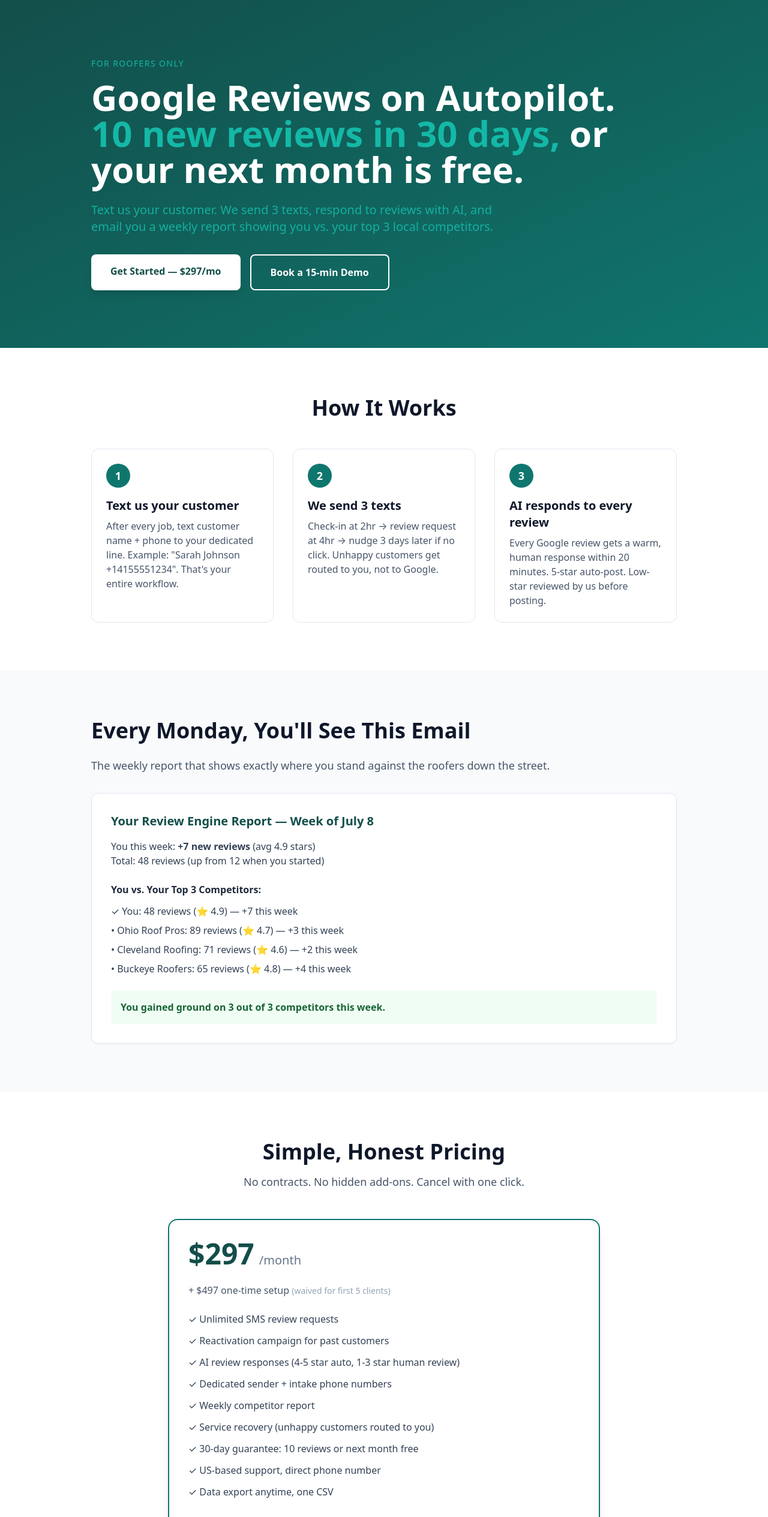
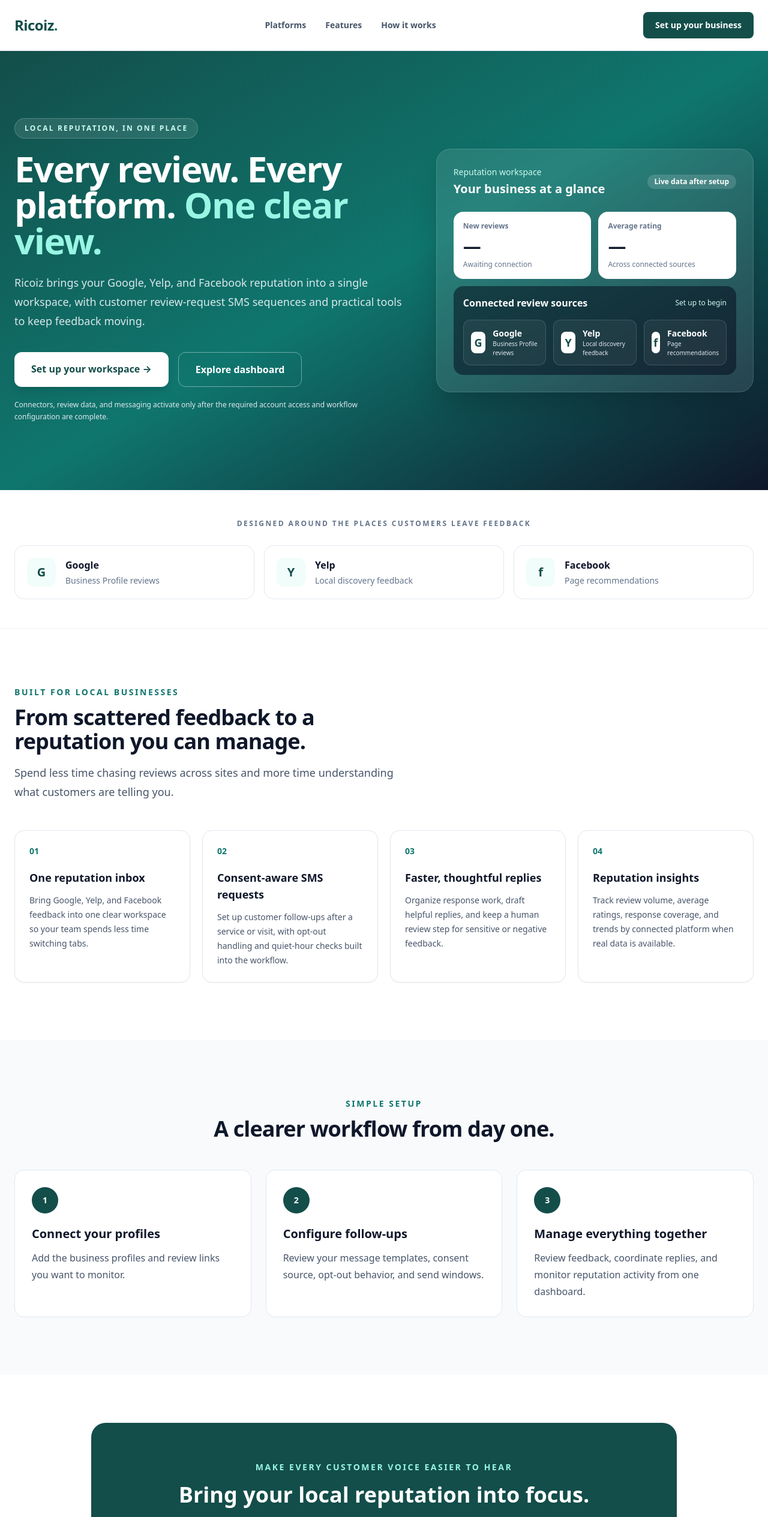
Before and after one commit to Deep-0610/Ricoiz_work, a Next.js app in the folder landing/: page / in a window 1280 px wide. Shown: the top 2529 px of the page at 60% size. Built offline with nearby package versions, Linux system fonts and the light colour scheme.

Commit message:
Personalize landing page for multi-platform local reputation aggregator

```diff
--- a/landing/app/page.jsx
+++ b/landing/app/page.jsx
@@ -1,213 +1,93 @@
+const platforms = [
+  { name: "Google", mark: "G", detail: "Business Profile reviews" },
+  { name: "Yelp", mark: "Y", detail: "Local discovery feedback" },
+  { name: "Facebook", mark: "f", detail: "Page recommendations" },
+];
+
+const features = [
+  { number: "01", title: "One reputation inbox", description: "Bring Google, Yelp, and Facebook feedback into one clear workspace so your team spends less time switching tabs." },
+  { number: "02", title: "Consent-aware SMS requests", description: "Set up customer follow-ups after a service or visit, with opt-out handling and quiet-hour checks built into the workflow." },
+  { number: "03", title: "Faster, thoughtful replies", description: "Organize response work, draft helpful replies, and keep a human review step for sensitive or negative feedback." },
+  { number: "04", title: "Reputation insights", description: "Track review volume, average ratings, response coverage, and trends by connected platform when real data is available." },
+];
+
+const steps = [
+  { title: "Connect your profiles", description: "Add the business profiles and review links you want to monitor." },
+  { title: "Configure follow-ups", description: "Review your message templates, consent source, opt-out behavior, and send windows." },
+  { title: "Manage everything together", description: "Review feedback, coordinate replies, and monitor reputation activity from one dashboard." },
+];
+
 export default function HomePage() {
   return (
-    <main>
-      {/* HERO */}
-      <section className="bg-gradient-to-br from-brand-dark to-brand py-24 text-white">
-        <div className="mx-auto max-w-5xl px-6">
-          <p className="mb-4 text-sm font-medium uppercase tracking-widest text-brand-light">
-            For Roofers Only
-          </p>
-          <h1 className="mb-6 text-5xl font-bold leading-tight md:text-6xl">
-            Google Reviews on Autopilot.
-            <br />
-            <span className="text-brand-light">10 new reviews in 30 days,</span> or your next month is free.
-          </h1>
-          <p className="mb-8 max-w-2xl text-xl text-brand-light/90">
-            Text us your customer. We send 3 texts, respond to reviews with AI, and email you a weekly report showing you vs. your top 3 local competitors.
-          </p>
-          <div className="flex flex-wrap gap-4">
-            <a
-              href="#pricing"
-              className="rounded-lg bg-white px-8 py-4 font-bold text-brand-dark shadow-lg transition hover:bg-brand-light hover:text-white"
-            >
-              Get Started — $297/mo
-            </a>
-            <a
-              href="https://calendly.com/review-engine/demo"
-              className="rounded-lg border-2 border-white bg-transparent px-8 py-4 font-bold text-white transition hover:bg-white hover:text-brand-dark"
-            >
-              Book a 15-min Demo
-            </a>
+    <main className="overflow-hidden">
+      <header className="border-b border-slate-200 bg-white">
+        <div className="mx-auto flex max-w-7xl items-center justify-between px-6 py-5">
+          <a href="/" className="text-2xl font-black tracking-tight text-brand-dark">Ricoiz<span className="text-brand">.</span></a>
+          <nav className="hidden items-center gap-8 text-sm font-semibold text-slate-600 md:flex">
+            <a href="#platforms" className="hover:text-brand-dark">Platforms</a>
+            <a href="#features" className="hover:text-brand-dark">Features</a>
+            <a href="#how-it-works" className="hover:text-brand-dark">How it works</a>
+          </nav>
+          <a href="/onboarding" className="rounded-lg bg-brand-dark px-5 py-3 text-sm font-bold text-white transition hover:bg-brand">Set up your business</a>
+        </div>
+      </header>
+
+      <section className="relative bg-gradient-to-br from-brand-dark via-brand to-slate-900 py-20 text-white md:py-28">
+        <div className="mx-auto grid max-w-7xl items-center gap-14 px-6 lg:grid-cols-[1.1fr_.9fr]">
+          <div>
+            <p className="mb-5 inline-flex rounded-full border border-white/20 bg-white/10 px-4 py-2 text-xs font-bold uppercase tracking-[.18em] text-teal-100">Local reputation, in one place</p>
+            <h1 className="max-w-3xl text-4xl font-black leading-tight tracking-tight md:text-6xl">Every review. Every platform. <span className="text-teal-200">One clear view.</span></h1>
+            <p className="mt-6 max-w-2xl text-lg leading-8 text-slate-100/90">Ricoiz brings your Google, Yelp, and Facebook reputation into a single workspace, with customer review-request SMS sequences and practical tools to keep feedback moving.</p>
+            <div className="mt-9 flex flex-wrap gap-4">
+              <a href="/onboarding" className="rounded-xl bg-white px-7 py-4 font-bold text-brand-dark shadow-lg transition hover:bg-teal-50">Set up your workspace <span aria-hidden="true">→</span></a>
+              <a href="/dashboard" className="rounded-xl border border-white/40 px-7 py-4 font-bold text-white transition hover:bg-white/10">Explore dashboard</a>
+            </div>
+            <p className="mt-5 text-xs leading-5 text-slate-200">Connectors, review data, and messaging activate only after the required account access and workflow configuration are complete.</p>
+          </div>
+
+          <div className="rounded-3xl border border-white/15 bg-white/10 p-5 shadow-2xl backdrop-blur-sm md:p-7">
+            <div className="flex items-center justify-between gap-4">
+              <div><p className="text-sm text-teal-100">Reputation workspace</p><h2 className="mt-1 text-xl font-bold">Your business at a glance</h2></div>
+              <span className="rounded-full bg-white/15 px-3 py-1 text-xs font-semibold">Live data after setup</span>
+            </div>
+            <div className="mt-6 grid grid-cols-2 gap-3">
+              <div className="rounded-2xl bg-white p-4 text-slate-900"><p className="text-xs font-semibold text-slate-500">New reviews</p><p className="mt-2 text-3xl font-black">—</p><p className="mt-1 text-xs text-slate-500">Awaiting connection</p></div>
+              <div className="rounded-2xl bg-white p-4 text-slate-900"><p className="text-xs font-semibold text-slate-500">Average rating</p><p className="mt-2 text-3xl font-black">—</p><p className="mt-1 text-xs text-slate-500">Across connected sources</p></div>
+              <div className="col-span-2 rounded-2xl bg-slate-950/50 p-4">
+                <div className="flex items-center justify-between"><p className="font-semibold">Connected review sources</p><p className="text-xs text-teal-100">Set up to begin</p></div>
+                <div className="mt-4 grid gap-3 sm:grid-cols-3">{platforms.map((platform) => <div key={platform.name} className="flex items-center gap-3 rounded-xl border border-white/15 bg-white/5 p-3"><span className="flex h-9 w-9 items-center justify-center rounded-lg bg-white text-lg font-black text-brand-dark">{platform.mark}</span><div><p className="text-sm font-bold">{platform.name}</p><p className="text-[10px] text-slate-200">{platform.detail}</p></div></div>)}</div>
+              </div>
+            </div>
           </div>
         </div>
       </section>
 
-      {/* HOW IT WORKS */}
-      <section className="py-20">
-        <div className="mx-auto max-w-5xl px-6">
-          <h2 className="mb-12 text-center text-4xl font-bold">How It Works</h2>
-          <div className="grid gap-8 md:grid-cols-3">
-            <Step
-              n={1}
-              title="Text us your customer"
-              body='After every job, text customer name + phone to your dedicated line. Example: "Sarah Johnson +14155551234". That&apos;s your entire workflow.'
-            />
-            <Step
-              n={2}
-              title="We send 3 texts"
-              body="Check-in at 2hr → review request at 4hr → nudge 3 days later if no click. Unhappy customers get routed to you, not to Google."
-            />
-            <Step
-              n={3}
-              title="AI responds to every review"
-              body="Every Google review gets a warm, human response within 20 minutes. 5-star auto-post. Low-star reviewed by us before posting."
-            />
-          </div>
+      <section id="platforms" className="border-b border-slate-100 bg-white py-12">
+        <div className="mx-auto max-w-7xl px-6">
+          <p className="text-center text-xs font-bold uppercase tracking-[.2em] text-slate-500">Designed around the places customers leave feedback</p>
+          <div className="mt-7 grid gap-4 md:grid-cols-3">{platforms.map((platform) => <div key={platform.name} className="flex items-center gap-4 rounded-2xl border border-slate-200 p-5"><span className="flex h-12 w-12 items-center justify-center rounded-xl bg-teal-50 text-xl font-black text-brand-dark">{platform.mark}</span><div><h3 className="font-bold text-slate-900">{platform.name}</h3><p className="mt-1 text-sm text-slate-500">{platform.detail}</p></div></div>)}</div>
         </div>
       </section>
 
-      {/* COMPETITOR REPORT */}
-      <section className="bg-slate-50 py-20">
-        <div className="mx-auto max-w-5xl px-6">
-          <h2 className="mb-6 text-4xl font-bold">Every Monday, You&apos;ll See This Email</h2>
-          <p className="mb-8 text-lg text-slate-600">
-            The weekly report that shows exactly where you stand against the roofers down the street.
-          </p>
-          <div className="rounded-xl border border-slate-200 bg-white p-8 shadow-sm">
-            <h3 className="mb-4 text-xl font-bold text-brand-dark">
-              Your Review Engine Report — Week of July 8
-            </h3>
-            <p className="mb-6 text-slate-700">
-              You this week: <strong>+7 new reviews</strong> (avg 4.9 stars)
-              <br />
-              Total: 48 reviews (up from 12 when you started)
-            </p>
-            <div className="mb-6">
-              <p className="mb-3 font-semibold text-slate-800">You vs. Your Top 3 Competitors:</p>
-              <ul className="space-y-2 text-slate-700">
-                <li>✓ You: 48 reviews (⭐ 4.9) — +7 this week</li>
-                <li>• Ohio Roof Pros: 89 reviews (⭐ 4.7) — +3 this week</li>
-                <li>• Cleveland Roofing: 71 reviews (⭐ 4.6) — +2 this week</li>
-                <li>• Buckeye Roofers: 65 reviews (⭐ 4.8) — +4 this week</li>
-              </ul>
-            </div>
-            <p className="rounded bg-green-50 p-4 font-semibold text-green-800">
-              You gained ground on 3 out of 3 competitors this week.
-            </p>
-          </div>
+      <section id="features" className="py-20 md:py-24">
+        <div className="mx-auto max-w-7xl px-6">
+          <div className="max-w-2xl"><p className="text-sm font-bold uppercase tracking-[.18em] text-brand">Built for local businesses</p><h2 className="mt-3 text-3xl font-black tracking-tight text-slate-900 md:text-4xl">From scattered feedback to a reputation you can manage.</h2><p className="mt-4 text-lg leading-8 text-slate-600">Spend less time chasing reviews across sites and more time understanding what customers are telling you.</p></div>
+          <div className="mt-12 grid gap-5 sm:grid-cols-2 lg:grid-cols-4">{features.map((feature) => <article key={feature.number} className="rounded-2xl border border-slate-200 bg-white p-6 shadow-sm transition hover:-translate-y-1 hover:shadow-md"><p className="text-sm font-black text-brand">{feature.number}</p><h3 className="mt-5 text-lg font-bold text-slate-900">{feature.title}</h3><p className="mt-3 text-sm leading-6 text-slate-600">{feature.description}</p></article>)}</div>
         </div>
       </section>
 
-      {/* PRICING */}
-      <section id="pricing" className="py-20">
-        <div className="mx-auto max-w-3xl px-6">
-          <h2 className="mb-4 text-center text-4xl font-bold">Simple, Honest Pricing</h2>
-          <p className="mb-12 text-center text-lg text-slate-600">
-            No contracts. No hidden add-ons. Cancel with one click.
-          </p>
-          <div className="rounded-2xl border-2 border-brand p-8 shadow-xl">
-            <div className="mb-6 flex items-baseline">
-              <span className="text-5xl font-bold text-brand-dark">$297</span>
-              <span className="ml-2 text-xl text-slate-500">/month</span>
-            </div>
-            <p className="mb-6 text-slate-600">
-              + $497 one-time setup <span className="text-sm text-slate-400">(waived for first 5 clients)</span>
-            </p>
-            <ul className="mb-8 space-y-3 text-slate-700">
-              <li>✓ Unlimited SMS review requests</li>
-              <li>✓ Reactivation campaign for past customers</li>
-              <li>✓ AI review responses (4-5 star auto, 1-3 star human review)</li>
-              <li>✓ Dedicated sender + intake phone numbers</li>
-              <li>✓ Weekly competitor report</li>
-              <li>✓ Service recovery (unhappy customers routed to you)</li>
-              <li>✓ 30-day guarantee: 10 reviews or next month free</li>
-              <li>✓ US-based support, direct phone number</li>
-              <li>✓ Data export anytime, one CSV</li>
-            </ul>
-            <a
-              href={process.env.NEXT_PUBLIC_STRIPE_PAYMENT_LINK || "/onboarding"}
-              className="block w-full rounded-lg bg-brand-dark py-4 text-center font-bold text-white transition hover:bg-brand"
-            >
-              Start Now — $297/mo
-            </a>
-            <p className="mt-4 text-center text-sm text-slate-500">
-              Powered by Stripe. Cancel anytime.
-            </p>
-          </div>
+      <section id="how-it-works" className="bg-slate-50 py-20 md:py-24">
+        <div className="mx-auto max-w-7xl px-6">
+          <div className="mx-auto max-w-2xl text-center"><p className="text-sm font-bold uppercase tracking-[.18em] text-brand">Simple setup</p><h2 className="mt-3 text-3xl font-black tracking-tight text-slate-900 md:text-4xl">A clearer workflow from day one.</h2></div>
+          <div className="mt-12 grid gap-6 md:grid-cols-3">{steps.map((step, index) => <article key={step.title} className="rounded-2xl border border-slate-200 bg-white p-7"><div className="flex h-11 w-11 items-center justify-center rounded-full bg-brand-dark text-sm font-black text-white">{index + 1}</div><h3 className="mt-5 text-xl font-bold text-slate-900">{step.title}</h3><p className="mt-3 leading-7 text-slate-600">{step.description}</p></article>)}</div>
         </div>
       </section>
 
-      {/* GUARANTEE */}
-      <section className="bg-brand-dark py-20 text-white">
-        <div className="mx-auto max-w-3xl px-6 text-center">
-          <h2 className="mb-6 text-4xl font-bold">The Guarantee</h2>
-          <p className="mb-8 text-2xl leading-relaxed">
-            <strong>10 new Google reviews in your first 30 days,</strong>
-            <br />
-            or your next month is <strong>free</strong>.
-          </p>
-          <p className="text-brand-light">
-            We reactivate your existing customer list (300-500 people) and reliably produce
-            15-30 reviews in the first two weeks. If we can&apos;t hit 10 in 30 days, you get a $297 credit.
-          </p>
-          <a
-            href="/guarantee"
-            className="mt-8 inline-block text-brand-light underline hover:text-white"
-          >
-            Read full guarantee terms →
-          </a>
-        </div>
+      <section className="py-20">
+        <div className="mx-auto max-w-5xl px-6"><div className="rounded-3xl bg-brand-dark px-7 py-12 text-center text-white md:px-16 md:py-16"><p className="text-sm font-bold uppercase tracking-[.18em] text-teal-200">Make every customer voice easier to hear</p><h2 className="mx-auto mt-4 max-w-3xl text-3xl font-black md:text-4xl">Bring your local reputation into focus.</h2><p className="mx-auto mt-4 max-w-2xl leading-7 text-slate-200">Start with your business details and review links. Configure messaging and integrations only when your accounts and consent requirements are ready.</p><a href="/onboarding" className="mt-8 inline-flex rounded-xl bg-white px-7 py-4 font-bold text-brand-dark hover:bg-teal-50">Get started <span className="ml-2" aria-hidden="true">→</span></a></div></div>
       </section>
 
-      {/* WEDGE */}
-      <section className="py-20">
-        <div className="mx-auto max-w-4xl px-6">
-          <h2 className="mb-12 text-center text-4xl font-bold">
-            Why We&apos;re Not Podium or Birdeye
-          </h2>
-          <div className="grid gap-4">
-            <Contrast row="Contract" us="Month-to-month" them="12-month lock-in" />
-            <Contrast row="Cancel" us="One click" them="30-90 day notice window" />
-            <Contrast row="Pricing" us="$297 flat, published" them="$399-$999 + hidden add-ons" />
-            <Contrast row="Renewal price hike" us="Never" them="8% annually" />
-            <Contrast row="Data export" us="One-click CSV" them="Locked in their platform" />
-            <Contrast row="Support" us="US-based, published phone" them="Offshore, no phone" />
-            <Contrast row="AI review response" us="Included" them="$99/mo add-on" />
-          </div>
-        </div>
-      </section>
-
-      {/* CTA */}
-      <section className="bg-slate-50 py-20 text-center">
-        <div className="mx-auto max-w-2xl px-6">
-          <h2 className="mb-4 text-4xl font-bold">Ready to catch up to your competitors?</h2>
-          <p className="mb-8 text-lg text-slate-600">
-            15 minutes on Zoom. See the audit for your business. Decide.
-          </p>
-          <a
-            href="https://calendly.com/review-engine/demo"
-            className="inline-block rounded-lg bg-brand-dark px-8 py-4 font-bold text-white shadow-lg transition hover:bg-brand"
-          >
-            Book a Demo
-          </a>
-        </div>
-      </section>
-
-      <footer className="border-t border-slate-200 py-8 text-center text-sm text-slate-500">
-        Review Engine — Google Reviews for local businesses. © 2026.
-      </footer>
+      <footer className="border-t border-slate-200 py-8"><div className="mx-auto flex max-w-7xl flex-col gap-3 px-6 text-sm text-slate-500 sm:flex-row sm:items-center sm:justify-between"><p>© {new Date().getFullYear()} Ricoiz. Local business reputation management.</p><div className="flex gap-5"><a href="/dashboard" className="hover:text-brand-dark">Dashboard</a><a href="/onboarding" className="hover:text-brand-dark">Onboarding</a></div></div></footer>
     </main>
   );
 }
-
-function Step({ n, title, body }) {
-  return (
-    <div className="rounded-xl border border-slate-200 p-6">
-      <div className="mb-4 flex h-10 w-10 items-center justify-center rounded-full bg-brand text-lg font-bold text-white">
-        {n}
-      </div>
-      <h3 className="mb-2 text-xl font-bold text-slate-900">{title}</h3>
-      <p className="text-slate-600">{body}</p>
-    </div>
-  );
-}
-
-function Contrast({ row, us, them }) {
-  return (
-    <div className="grid grid-cols-3 gap-4 rounded-lg border border-slate-200 p-4">
-      <div className="font-semibold text-slate-800">{row}</div>
-      <div className="text-green-700">✓ {us}</div>
-      <div className="text-red-600">✗ {them}</div>
-    </div>
-  );
-}
```
